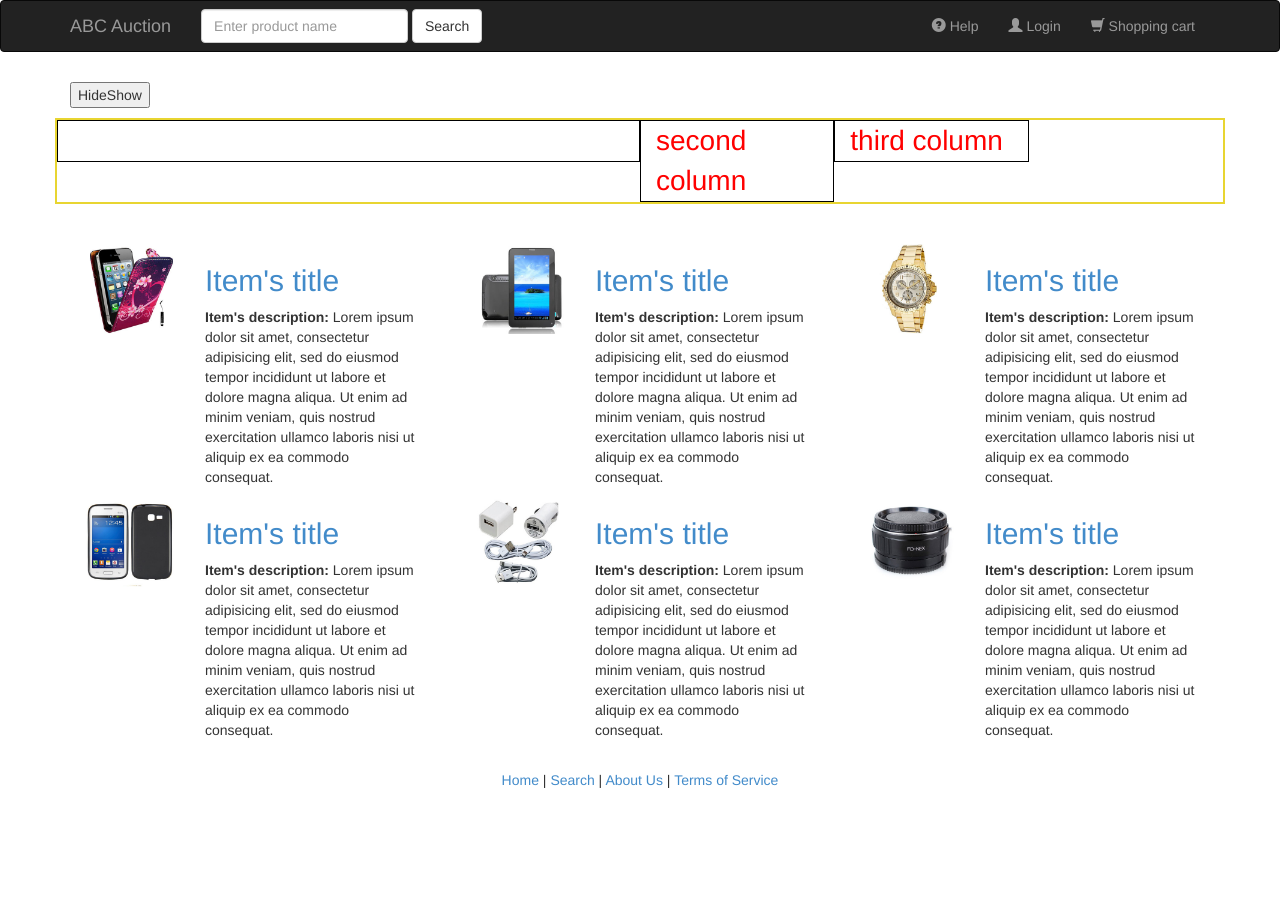
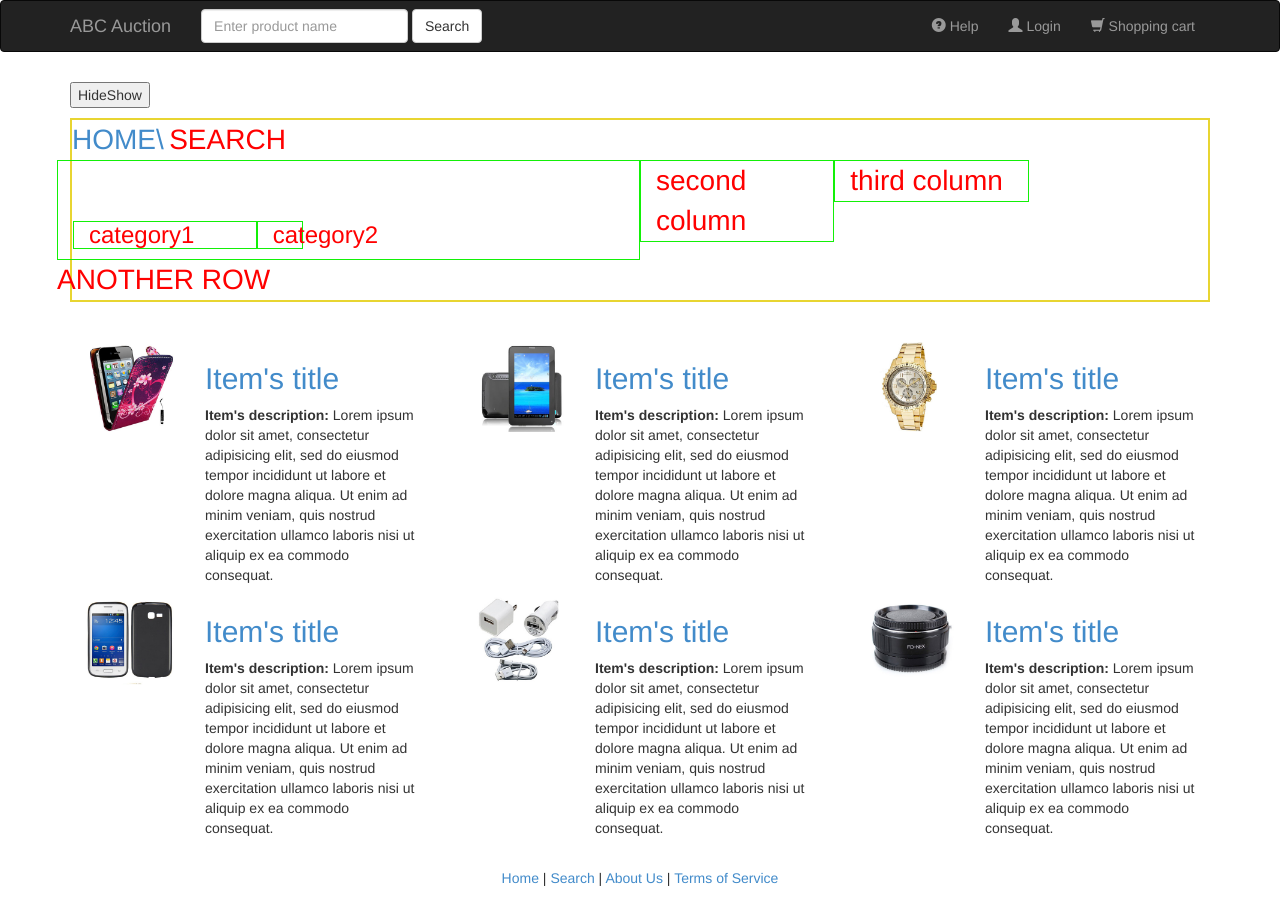
Before and after one commit to sergeyse/Unit1Homework, a plain HTML site: page v5/index.html in a window 1280 px wide. Both pictures are taken after a click on the button "HideShow". Before the commit the page ends 810 px from the top, so only its background shows below. Drawn offline with Linux system fonts and the light colour scheme.

Commit message:
Start working on -HOME button -grid layout

```diff
--- a/v5/assets/css/my.css
+++ b/v5/assets/css/my.css
@@ -6,6 +6,6 @@
     border-width:2px ;
 }
 .display-border{
-    border: solid #000000;
+    border: solid #13f008;
     border-width:1px ;
 }
--- a/v5/assets/js/mainM.js
+++ b/v5/assets/js/mainM.js
@@ -10,16 +10,22 @@ window.onload= function(){ (function () {
  var searchBlock = document.getElementById('hidden-search');
     var buttonB2=document.getElementById('b2');
     var nawBar=document.getElementsByClassName('container');
-    buttonB2.addEventListener('click',hideCarousel,false);
+    var homeButton = document.getElementById('back-home')
+   // buttonB2.addEventListener('click',hideCarousel,false);
 
 
  //searchButton.addEventListener('click',hideCarousel,true);
-//    buttonB2.addEventListener('click',hideCarousel);
+   buttonB2.addEventListener('click',hideCarousel);
  function hideCarousel(){
  featuredCarousel.style.display="none";
      searchBlock.style.display="block";
 
  }
+   homeButton.addEventListener('click',showCarousel);
+    function showCarousel(){
+        featuredCarousel.style.display="block";
+        searchBlock.style.display="none";
+    }
 
  })();
 }
--- a/v5/index.html
+++ b/v5/index.html
@@ -45,12 +45,10 @@
 
 <div class="container">
 
+<!-- Featured Products -->
+<div id="carousel-to-hide">
 
 
-
-    <div  id="carousel-to-hide" class="row">
-
-        <!-- Featured Products -->
 
     <div id="featured-product-carousel" class="carousel slide" data-pause="hover" data-wrap="true"
          data-interval="3000">
@@ -86,17 +84,25 @@
 </div>
 
 
+<!-- / Featured Products -->
 
-
-
-
-        <!-- / Featured Products -->
 <p></p>
 <button id="b2">HideShow</button>
 <p></p>
+
 <!--hidden  page search result-->
 
-      <div  id="hidden-search" class="row">
+<div id="hidden-search">
+    <div class="row" >
+        <div class="col-xs-1">
+            <a id="back-home" href="javascript:void(0)" title="HOME\">HOME\</a>
+
+        </div>
+        <div class="col-xs-1">
+            SEARCH
+        </div>
+    </div>
+<div  class="row">
     <div class="col-md-6 display-border">
 
         <div class="slider slider-horizontal" style="width: 414px;">
@@ -105,6 +111,12 @@
                    data-slider-value="[250,450]" id="sl2" style="">
 
         </div>
+        <div>
+            <h3 class=" col-sm-4  display-border">category1</h3>
+        </div>
+        <div>
+            <h3 class="col-md-1 display-border">category2</h3>
+        </div>
 
     </div>
     <div class="col-md-2 display-border">second column</div>
@@ -112,6 +124,11 @@
 
 
 </div>
+    <div class="row">
+        ANOTHER ROW
+    </div>
+    </div>
+
 
 
 <!-- / hidden  page search result-->
@@ -249,7 +266,7 @@
 <script src="assets/js/bootstrap.min.js"></script>
 <script src="assets/js/bootstrap-slider.js"></script>
 <!--<script>$('.slider').slider()</script>-->
-<script src = "assets/js/mainM.js"></script>
+<script src="assets/js/mainM.js"></script>
 
 </body>
 </html>
```
Lines whose indentation alone changed are shown as unchanged.
